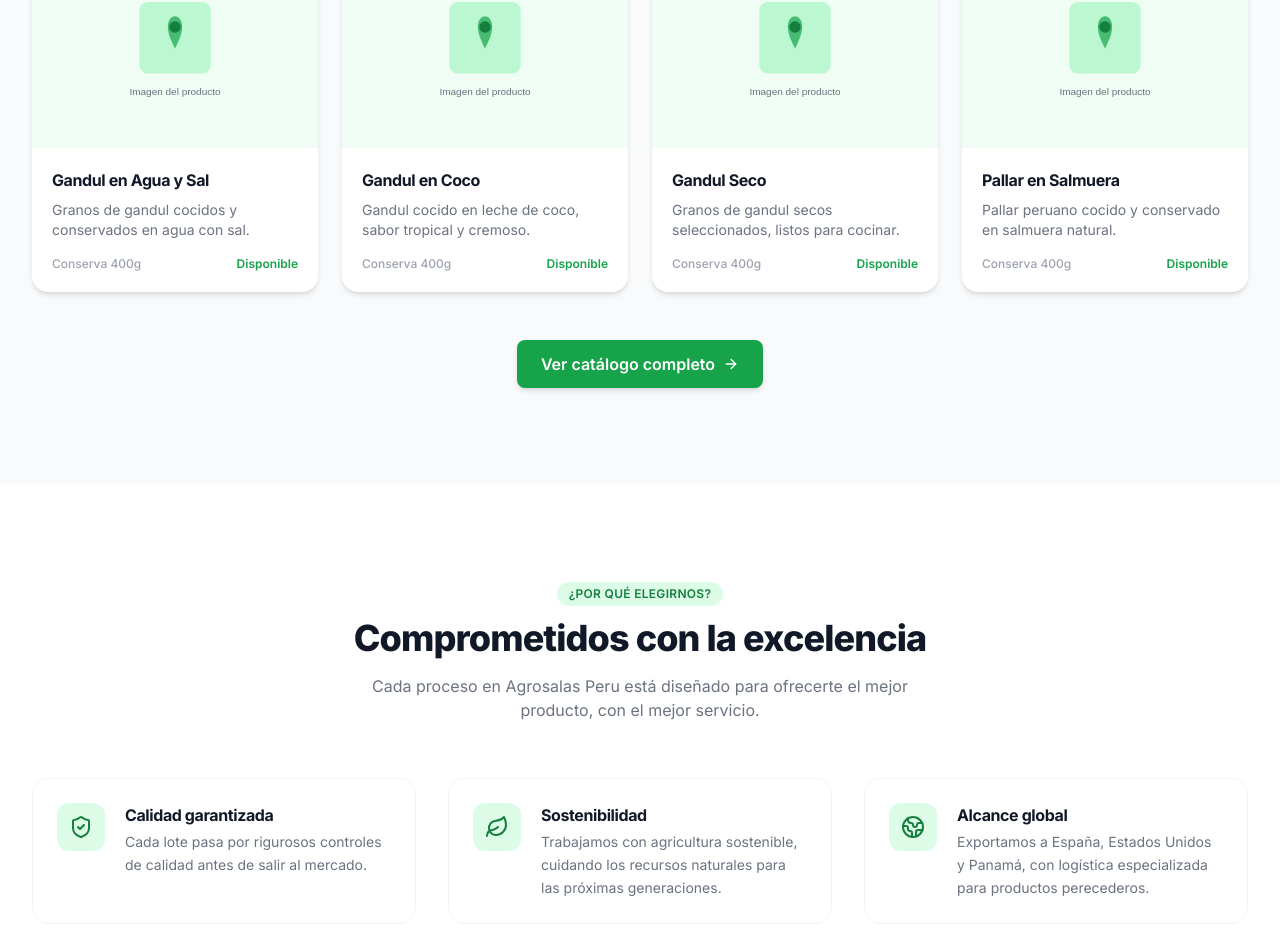
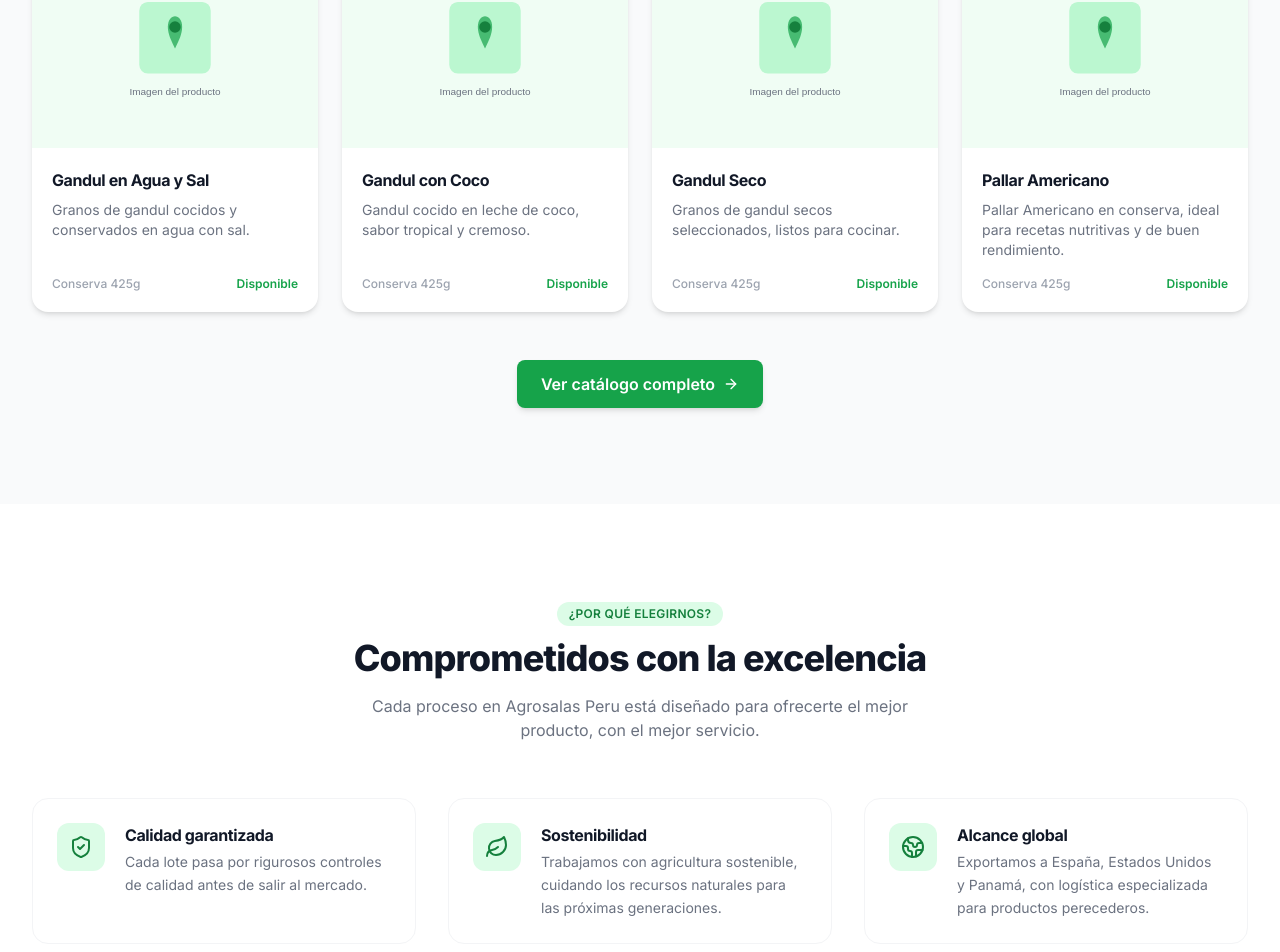
Before and after one commit to gonzalo-droid/agrosalas_peru_app, a Next.js app: page / in a window 1280 px wide. Shown: the part 1130-2082 px from the top of the page. Built offline with nearby package versions, Linux system fonts and the light colour scheme.

Commit message:
feat: nuevos productos

```diff
--- a/src/data/products.ts
+++ b/src/data/products.ts
@@ -1,6 +1,55 @@
 import type { Product } from "@/types";
 
 export const products: Product[] = [
+  {
+    id: "frijol-castilla",
+    name: "Frijol Castilla",
+    category: "conservas",
+    shortDescription:
+      "Frijol castilla peruano cocido y conservado en salmuera.",
+    description:
+      "Frijol Castilla en presentación conserva de 425 gr x 24 latas. Es un producto versátil, conocido internacionalmente como Blackeye Beans, adecuado para distintas preparaciones alimenticias y de uso comercial.",
+    image: "/images/products/frijol-castilla.jpg",
+    unit: "Conserva 425 gr",
+    available: true,
+  },
+  {
+    id: "frejol-rojo",
+    name: "Frijol Rojo",
+    category: "conservas",
+    shortDescription:
+      "Frejol Rojo en conserva, práctico y listo para múltiples recetas.",
+    description:
+      "Frejol Rojo en presentación conserva de 425 gr x 24 latas. Conocido en inglés como Light Red Kidney, es una opción ideal para platos nutritivos, con buen rendimiento y facilidad de almacenamiento.",
+    image: "",
+    unit: "Conserva 425g",
+    available: true,
+  },
+  {
+    id: "frijol-canario",
+    name: "Frijol Canario",
+    category: "conservas",
+    shortDescription:
+      "Frijol Canario en conserva, de textura suave y excelente para preparaciones tradicionales.",
+    description:
+      "Frijol Canario en presentación conserva de 425 gr x 24 latas. También conocido como Canary Bean, destaca por su sabor agradable y su uso frecuente en recetas caseras e industriales.",
+    image: "",
+    unit: "Conserva 425g",
+    available: true,
+  },
+
+  {
+    id: "frijol-negro",
+    name: "Frijol Negro",
+    category: "conservas",
+    shortDescription: "Frijol negro cocido en salmuera, listo para usar.",
+    description:
+      "Frijol negro seleccionado, cocido y conservado en salmuera natural. Rico en proteínas, fibra y antioxidantes. Ideal para sopas, arroces y guisos.",
+    image: "/images/products/frijol-negro.jpg",
+    unit: "Conserva 425g",
+    available: true,
+  },
+
   {
     id: "gandul-agua-sal",
     name: "Gandul en Agua y Sal",
@@ -9,19 +58,20 @@ export const products: Product[] = [
     description:
       "Granos de gandul seleccionados, cocidos en su punto justo y conservados en agua con sal natural. Listos para usar, ideales para guisos, sopas y ensaladas.",
     image: "/images/products/gandul-agua-sal.jpg",
-    unit: "Conserva 400g",
+    unit: "Conserva 425g",
     available: true,
     featured: true,
   },
   {
     id: "gandul-coco",
-    name: "Gandul en Coco",
+    name: "Gandul con Coco",
     category: "conservas",
-    shortDescription: "Gandul cocido en leche de coco, sabor tropical y cremoso.",
+    shortDescription:
+      "Gandul cocido en leche de coco, sabor tropical y cremoso.",
     description:
       "Granos de gandul cocinados en leche de coco natural, con un sabor suave y aromático. Perfecto como acompañamiento o base para preparaciones caribeñas y tropicales.",
     image: "/images/products/gandul-coco.jpg",
-    unit: "Conserva 400g",
+    unit: "Conserva 425g",
     available: true,
     featured: true,
   },
@@ -29,58 +79,28 @@ export const products: Product[] = [
     id: "gandul-seco",
     name: "Gandul Seco",
     category: "conservas",
-    shortDescription: "Granos de gandul secos seleccionados, listos para cocinar.",
+    shortDescription:
+      "Granos de gandul secos seleccionados, listos para cocinar.",
     description:
       "Gandul seco de alta calidad, cultivado y secado de forma natural. Excelente fuente de proteína vegetal. Ideal para sopas, guisos y potajes tradicionales.",
     image: "/images/products/gandul-seco.jpg",
-    unit: "Conserva 400g",
+    unit: "Conserva 425g",
     available: true,
     featured: true,
   },
+
   {
-    id: "pallar-salmuera",
-    name: "Pallar en Salmuera",
+    id: "pallar-americano",
+    name: "Pallar Americano",
     category: "conservas",
-    shortDescription: "Pallar peruano cocido y conservado en salmuera natural.",
+    shortDescription:
+      "Pallar Americano en conserva, ideal para recetas nutritivas y de buen rendimiento.",
     description:
       "Pallar peruano de primera selección, cocido en su punto y conservado en salmuera natural. Listo para usar en guisos, ensaladas y platos tradicionales.",
-    image: "/images/products/pallar-salmuera.jpg",
-    unit: "Conserva 400g",
+    image: "/images/products/pallar-americano.jpg",
+    unit: "Conserva 425g",
     available: true,
     featured: true,
-  },
-  {
-    id: "frijol-negro",
-    name: "Frijol Negro",
-    category: "conservas",
-    shortDescription: "Frijol negro cocido en salmuera, listo para usar.",
-    description:
-      "Frijol negro seleccionado, cocido y conservado en salmuera natural. Rico en proteínas, fibra y antioxidantes. Ideal para sopas, arroces y guisos.",
-    image: "/images/products/frijol-negro.jpg",
-    unit: "Conserva 400g",
-    available: true,
-  },
-  {
-    id: "frijol-rojo",
-    name: "Frijol Rojo",
-    category: "conservas",
-    shortDescription: "Frijol rojo cocido en salmuera, suave y nutritivo.",
-    description:
-      "Frijol rojo de calidad seleccionada, cocido y conservado en salmuera. Fuente de proteína vegetal y hierro. Perfecto para guisos, potajes y ensaladas.",
-    image: "/images/products/frijol-rojo.jpg",
-    unit: "Conserva 400g",
-    available: true,
-  },
-  {
-    id: "frijol-castilla",
-    name: "Frijol Castilla",
-    category: "conservas",
-    shortDescription: "Frijol castilla peruano cocido y conservado en salmuera.",
-    description:
-      "Frijol castilla cultivado en la costa peruana, cocido y conservado en salmuera natural. Textura suave y sabor delicado, ideal para seco de frejoles y otros platos tradicionales.",
-    image: "/images/products/frijol-castilla.jpg",
-    unit: "Conserva 400g",
-    available: true,
   },
   {
     id: "pallar-bebe",
@@ -90,7 +110,45 @@ export const products: Product[] = [
     description:
       "Pallar bebé de pequeño calibre, cosechado tierno y conservado en salmuera. De sabor suave y textura cremosa, ideal para ensaladas, guarniciones y cremas.",
     image: "/images/products/pallar-bebe.jpg",
-    unit: "Conserva 400g",
+    unit: "Conserva 425g",
+    available: true,
+  },
+
+  {
+    id: "pallar-salmuera",
+    name: "Pallar en Salmuera",
+    category: "conservas",
+    shortDescription: "Pallar peruano cocido y conservado en salmuera natural.",
+    description:
+      "Pallar peruano de primera selección, cocido en su punto y conservado en salmuera natural. Listo para usar en guisos, ensaladas y platos tradicionales.",
+    image: "/images/products/pallar-salmuera.jpg",
+    unit: "Conserva 425g",
+    available: true,
+    featured: true,
+  },
+
+  {
+    id: "pimiento-morron",
+    name: "Pimiento Morrón",
+    category: "conservas",
+    shortDescription:
+      "Pimiento Morrón en conserva, ideal para complementar diversas recetas.",
+    description:
+      "Pimiento Morrón en presentación conserva de 290 gr. Conocido en inglés como Bell Pepper, es un producto práctico para uso gastronómico, con buen aprovechamiento y facilidad de almacenamiento.",
+    image: "",
+    unit: "Conserva 290g",
+    available: true,
+  },
+  {
+    id: "zarandaja",
+    name: "Zarandaja",
+    category: "conservas",
+    shortDescription:
+      "Zarandaja en conserva, una legumbre versátil y lista para su uso.",
+    description:
+      "Zarandaja en presentación conserva de 425 gr x 24 latas. Conocida también como Frijol Zarandaja o Val Bean, es una opción práctica para distintas preparaciones culinarias y abastecimiento comercial.",
+    image: "",
+    unit: "Conserva 425g",
     available: true,
   },
   {
@@ -101,14 +159,14 @@ export const products: Product[] = [
     description:
       "Garbanzo seleccionado, cocido y conservado en salmuera natural. Alto contenido en proteínas y fibra. Perfecto para hummus, ensaladas, guisos y sopas.",
     image: "/images/products/garbanzo.jpg",
-    unit: "Conserva 400g",
+    unit: "Conserva 425g",
     available: true,
-  }
+  },
 ];
 
 export const CATEGORIES = [
-  { value: "all",        label: "Todos los productos" },
+  { value: "all", label: "Todos los productos" },
   //  { value: "enlatados",  label: "Enlatados"           },
-  { value: "conservas",  label: "Conservas"           },
+  { value: "conservas", label: "Conservas" },
   // { value: "congelados", label: "Congelados"          },
 ] as const;
```
